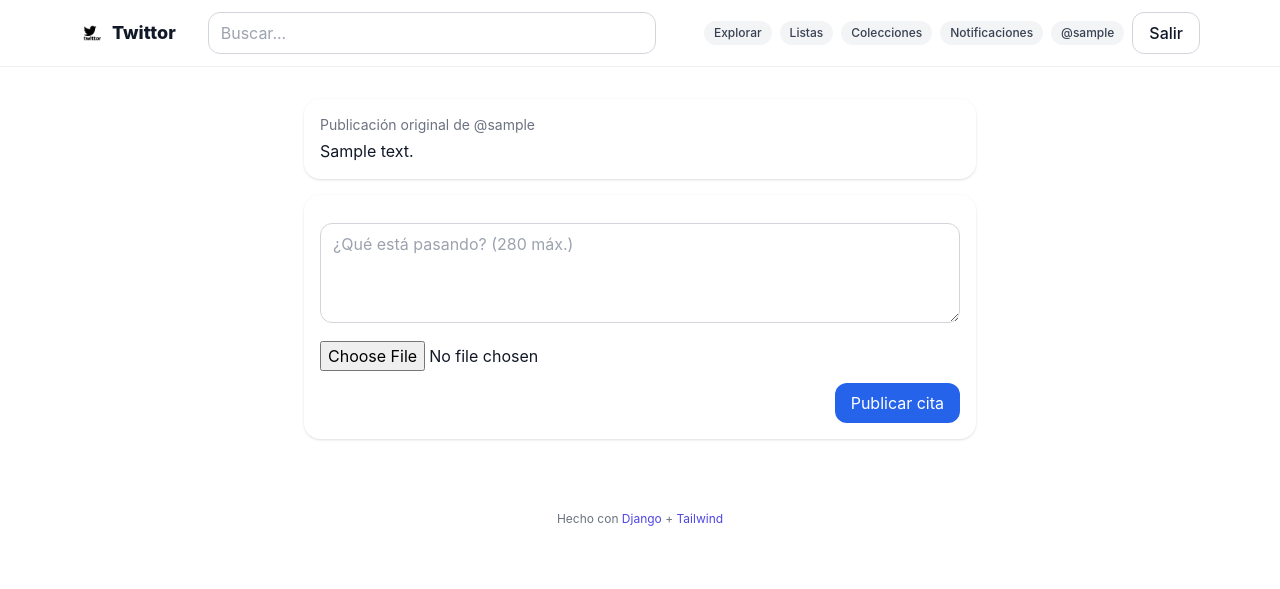
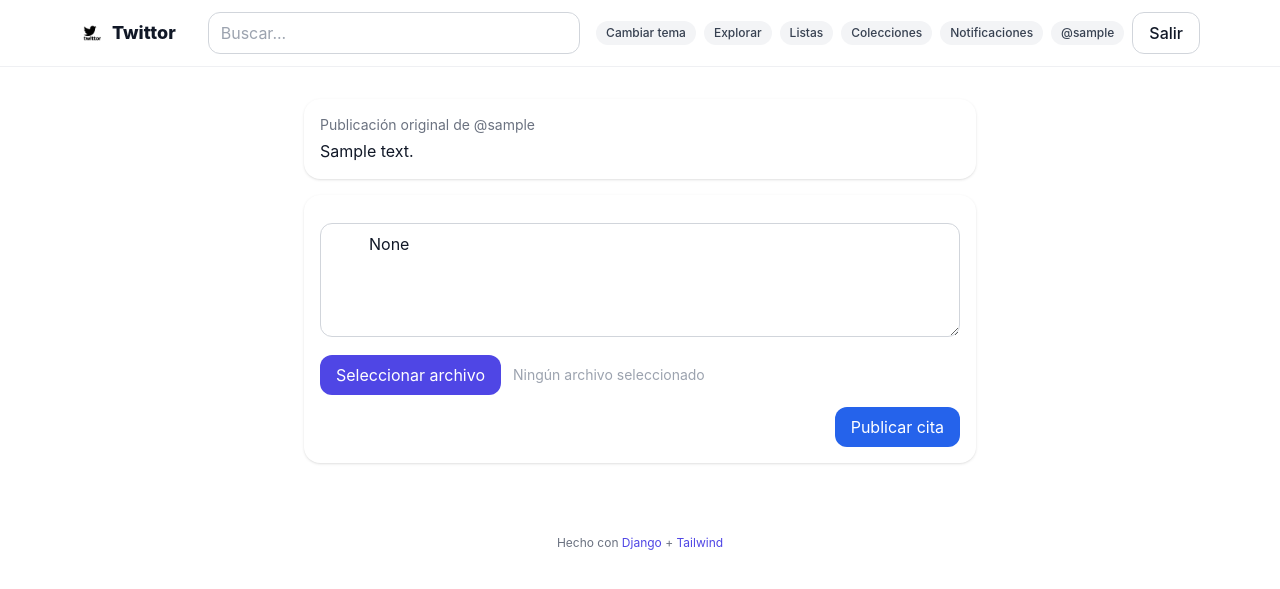
Before and after one commit to Negp05/twittor_listas, a Django app: page /t/1/quote/ in a window 1280 px wide. Shown: the top 589 px of the page. Run offline with Django 4.2, Linux system fonts and the light colour scheme; a user stored in the database is signed in; tables that the repository leaves empty hold one stand-in row (values such as "Sample post"); some libraries are stand-ins or nearby versions.

Commit message:
se implemento el modo oscuro y se arreglaron ciertas cosas

```diff
--- a/core/forms.py
+++ b/core/forms.py
@@ -6,7 +6,10 @@ from .models import Tweet, Comment, UserProfile, Lista, Coleccion
 # --- Configuración base para estilos con Tailwind ---
 BASE_INPUT = {'class': 'input'}
 BASE_AREA = {'class': 'input min-h-[100px]'}
-BASE_FILE = {'class': 'file-input'}
+BASE_FILE = {
+    'class': 'px-4 py-2 bg-blue-600 text-white rounded-xl cursor-pointer hover:bg-blue-700 transition'
+}
+
 
 # --- Formulario de Tweets ---
 class TweetForm(forms.ModelForm):
--- /dev/null
+++ b/static/JS/theme.js
@@ -0,0 +1,27 @@
+document.addEventListener('DOMContentLoaded', () => {
+  const btn = document.getElementById('theme-toggle');
+  if (!btn) return;
+
+  const root = document.documentElement; // <html>
+
+  // Cargar tema guardado
+  const saved = localStorage.getItem('theme');
+
+  if (saved === 'dark') {
+    root.classList.add('dark');
+  } else if (saved === 'light') {
+    root.classList.remove('dark');
+  } else {
+    // Si no hay guardado, usa preferencia del sistema
+    if (window.matchMedia &&
+        window.matchMedia('(prefers-color-scheme: dark)').matches) {
+      root.classList.add('dark');
+    }
+  }
+
+  // Al hacer click, alternar
+  btn.addEventListener('click', () => {
+    const isDark = root.classList.toggle('dark');
+    localStorage.setItem('theme', isDark ? 'dark' : 'light');
+  });
+});
--- a/templates/base.html
+++ b/templates/base.html
@@ -4,6 +4,15 @@
 <head>
   <meta charset="utf-8" />
   <meta name="viewport" content="width=device-width, initial-scale=1.0">
+  <script>
+  const theme = localStorage.getItem('theme');
+  if (theme === 'dark') {
+      document.documentElement.classList.add('dark');
+  } else if (theme === 'light') {
+      document.documentElement.classList.remove('dark');
+  }
+</script>
+
 
   <title>{% block title %}Twittor{% endblock %}</title>
 
@@ -41,11 +50,51 @@
       .btn-primary { @apply btn bg-brand-600 text-white hover:bg-brand-700; }
       .btn-outline { @apply btn border border-gray-300 dark:border-gray-700 hover:bg-gray-100 dark:hover:bg-gray-800; }
       .btn-ghost { @apply btn bg-white/0 hover:bg-gray-100 dark:hover:bg-gray-800; }
-      .input { @apply w-full rounded-xl border border-gray-300 dark:border-gray-700 bg-white dark:bg-gray-900 px-3 py-2 focus:ring-2 focus:ring-brand-500; }
+      .input {
+      @apply
+        w-full
+        rounded-xl
+        border
+        border-gray-300
+        dark:border-gray-700
+        bg-white
+        dark:bg-gray-900
+        text-gray-900
+        dark:text-gray-100
+        px-3 py-2
+        focus:ring-2
+        focus:ring-brand-500
+        focus:outline-none;
+    }
       .card { @apply bg-white/80 dark:bg-gray-900/70 backdrop-blur rounded-2xl shadow-soft border border-white/50 dark:border-white/10; }
       .chip { @apply inline-flex items-center px-2.5 py-1 rounded-full text-xs font-medium bg-gray-100 dark:bg-gray-800 text-gray-700 dark:text-gray-200; }
       .fab { @apply fixed bottom-6 right-6 bg-brand-600 text-white rounded-full shadow-lg hover:bg-brand-700 transition p-4; }
     }
+    @layer utilities {
+  /* Solo modo oscuro */
+  .dark input:-webkit-autofill {
+    box-shadow: 0 0 0px 1000px rgb(17 24 39) inset !important;
+    -webkit-text-fill-color: rgb(243 244 246) !important;
+  }
+
+  .dark input:-webkit-autofill:focus {
+    box-shadow: 0 0 0px 1000px rgb(17 24 39) inset !important;
+    -webkit-text-fill-color: rgb(243 244 246) !important;
+  }
+
+  /* Modo claro */
+  input:-webkit-autofill {
+    box-shadow: 0 0 0px 1000px white inset !important;
+    -webkit-text-fill-color: black !important;
+  }
+
+  input:-webkit-autofill:focus {
+    box-shadow: 0 0 0px 1000px white inset !important;
+    -webkit-text-fill-color: black !important;
+  }
+}
+
+
   </style>
 
   {% block head %}{% endblock %}
@@ -67,6 +116,9 @@
       </form>
 
       <div class="flex items-center gap-2 ml-auto">
+        <button id="theme-toggle" class="chip">
+            Cambiar tema
+        </button>
         <a href="{% url 'explore' %}" class="chip">Explorar</a>
 
         {% if user.is_authenticated %}
@@ -109,5 +161,6 @@
   </footer>
 
   <script src="{% static 'app.js' %}"></script>
+  <script src="{% static 'js/theme.js' %}"></script>
 </body>
 </html>
--- a/templates/core/quote.html
+++ b/templates/core/quote.html
@@ -4,21 +4,51 @@
 {% block title %}Citar publicación{% endblock %}
 {% block content %}
 <div class="max-w-2xl mx-auto space-y-4">
-  <article class="bg-white rounded-2xl shadow p-4">
+  <article class="bg-white dark:bg-gray-900 rounded-2xl shadow p-4">
     <div class="text-sm text-gray-500 dark:text-gray-300 mb-1">Publicación original de @{{ original.user.username }}</div>
     <p class="whitespace-pre-wrap">{{ original.content|linkify|safe }}</p>
   </article>
-  <div class="bg-white rounded-2xl shadow p-4">
+
+  <div class="bg-white dark:bg-gray-900 rounded-2xl shadow p-4">
     <form method="post" enctype="multipart/form-data" class="space-y-3">
       {% csrf_token %}
       {{ form.non_field_errors }}
-      {% if form.errors %}<div class="text-red-600 text-sm">{{ form.errors }}</div>{% endif %}
-      {{ form.content }}
-      {{ form.image }}
+      {% if form.errors %}
+        <div class="text-red-600 text-sm">{{ form.errors }}</div>
+      {% endif %}
+
+      <textarea name="content" rows="4"
+        class="w-full rounded-xl border border-gray-300 dark:border-gray-700
+               bg-white dark:bg-gray-900
+               text-gray-900 dark:text-gray-100
+               px-3 py-2 focus:ring-2 focus:ring-brand-500 focus:outline-none">
+        {{ form.content.value }}
+      </textarea>
+
+      <div class="flex items-center gap-3">
+        <label class="px-4 py-2 bg-brand-600 text-white rounded-xl cursor-pointer hover:bg-brand-700 transition">
+            Seleccionar archivo
+            <input type="file" name="image" class="hidden" onchange="updateFileName(this)">
+        </label>
+
+        <span id="file-name" class="text-gray-400 dark:text-gray-300 text-sm">
+            Ningún archivo seleccionado
+        </span>
+      </div>
+
       <div class="text-right">
         <button class="px-4 py-2 bg-blue-600 text-white rounded-xl">Publicar cita</button>
       </div>
     </form>
   </div>
 </div>
+
+<script>
+function updateFileName(input) {
+    const label = document.getElementById("file-name");
+    label.textContent = input.files.length > 0
+        ? input.files[0].name
+        : "Ningún archivo seleccionado";
+}
+</script>
 {% endblock %}
```
Also changed, not shown: core/templates/core/my_lists.html (+8 -3 lines), core/templates/core/quote.html (+63 -7 lines), static/css/styles.css (+16 -0 lines), templates/registration/login.html (+13 -2 lines).
